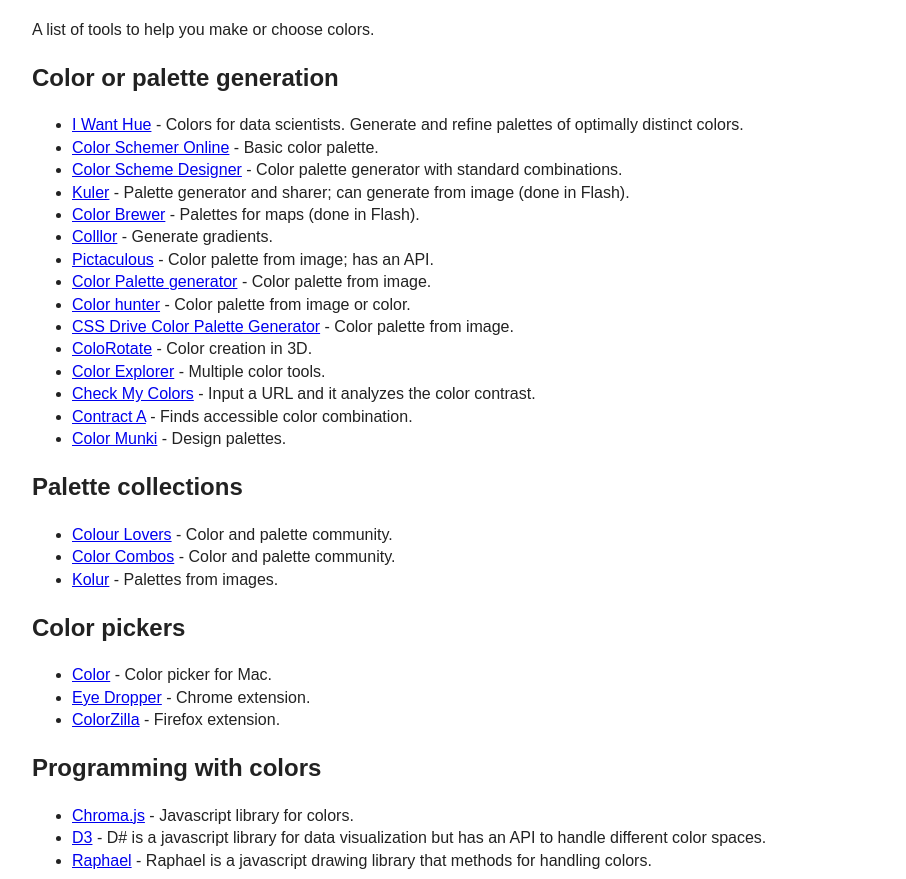
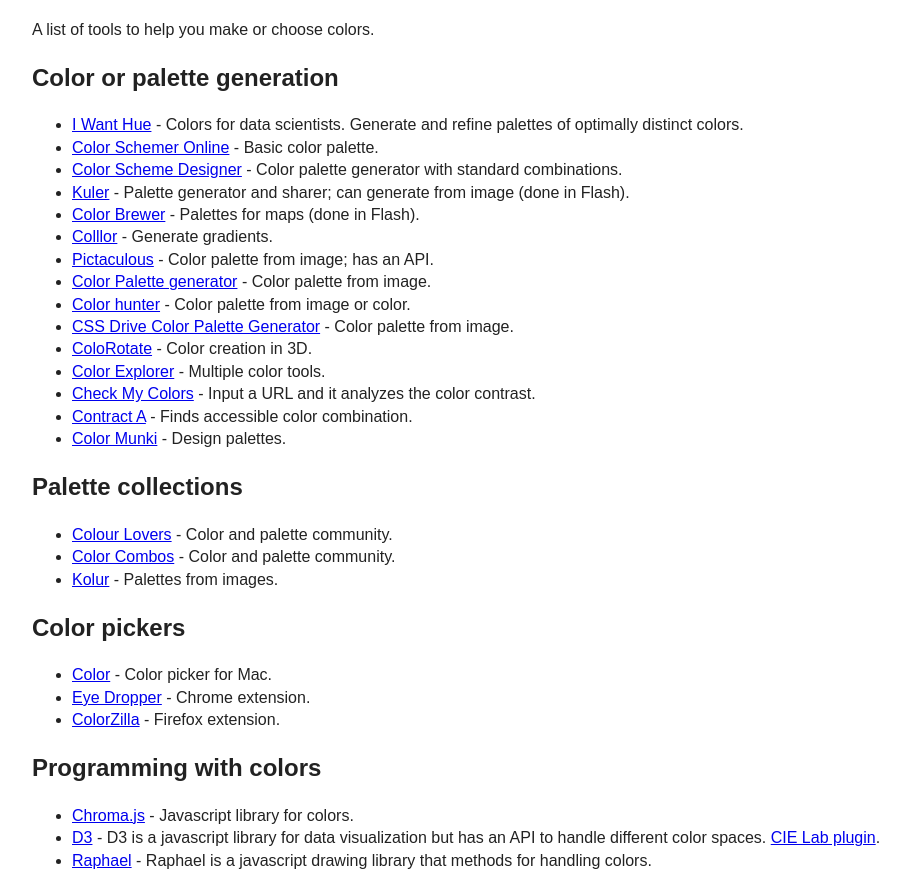
Before and after one commit to zzolo/colortools, a plain HTML site: page index.html in a window 1280 px wide. Shown: the part 69-948 px from the top of the page, without its empty margins (128-1034 px from the left). Drawn offline with nearby package versions, Linux system fonts and the light colour scheme.

Commit message:
Some edits.

```diff
--- a/index.html
+++ b/index.html
@@ -64,7 +64,7 @@
     <h2>Programming with colors</h2>
     <ul>
       <li><a href="https://github.com/gka/chroma.js" target="_blank">Chroma.js</a> - Javascript library for colors.</li>
-      <li><a href="https://github.com/mbostock/d3/wiki/Colors" target="_blank">D3</a> - D# is a javascript library for data visualization but has an API to handle different color spaces.</li>
+      <li><a href="https://github.com/mbostock/d3/wiki/Colors" target="_blank">D3</a> - D3 is a javascript library for data visualization but has an API to handle different color spaces.  <a href="https://github.com/d3/d3-plugins/tree/master/cie" target="_blank">CIE Lab plugin</a>.</li>
       <li><a href="http://raphaeljs.com/reference.html#Raphael.color" target="_blank">Raphael</a> - Raphael is a javascript drawing library that methods for handling colors.</li>
       <li><a href="" target="_blank"></a> - .</li>
       <li><a href="" target="_blank"></a> - .</li>
```
